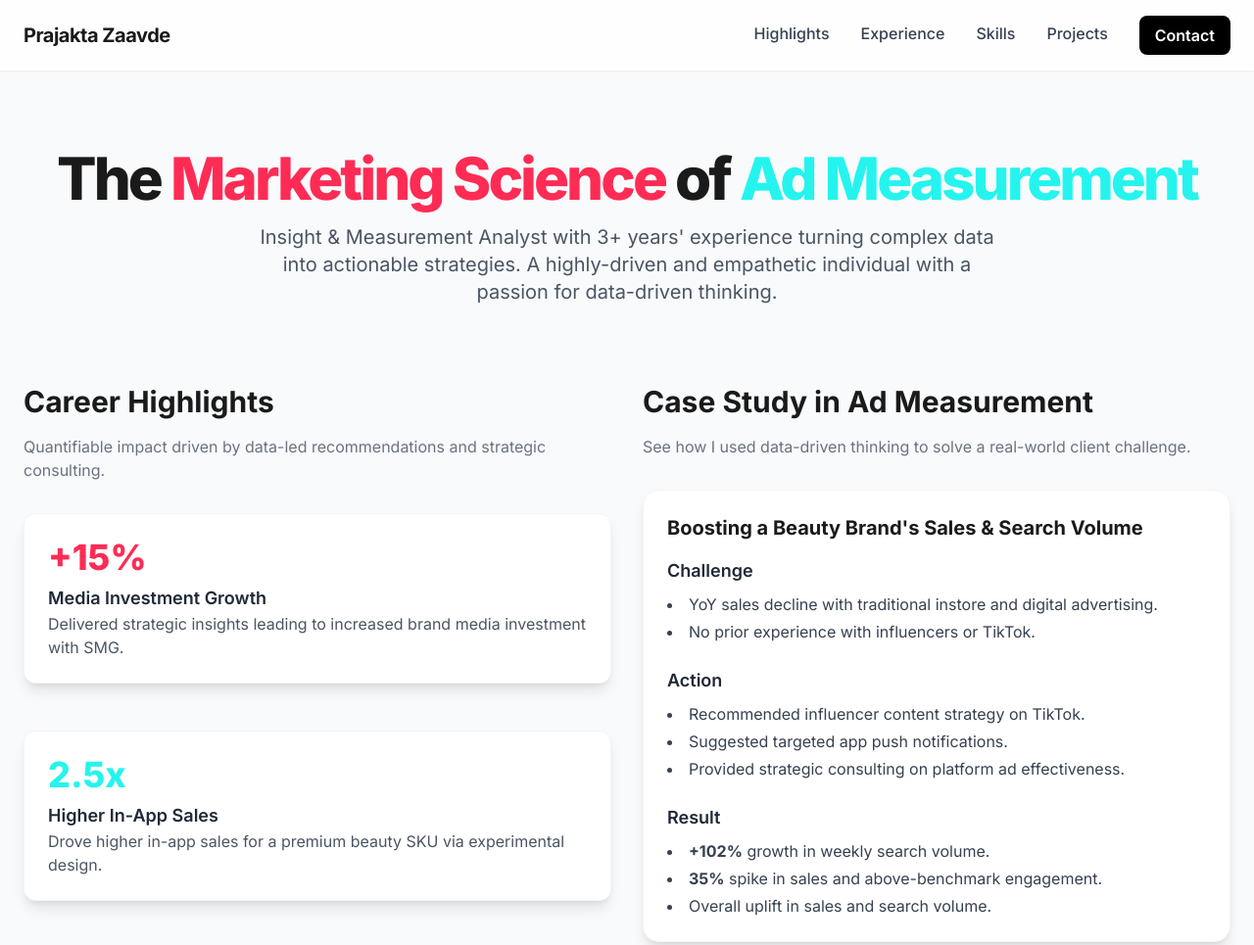
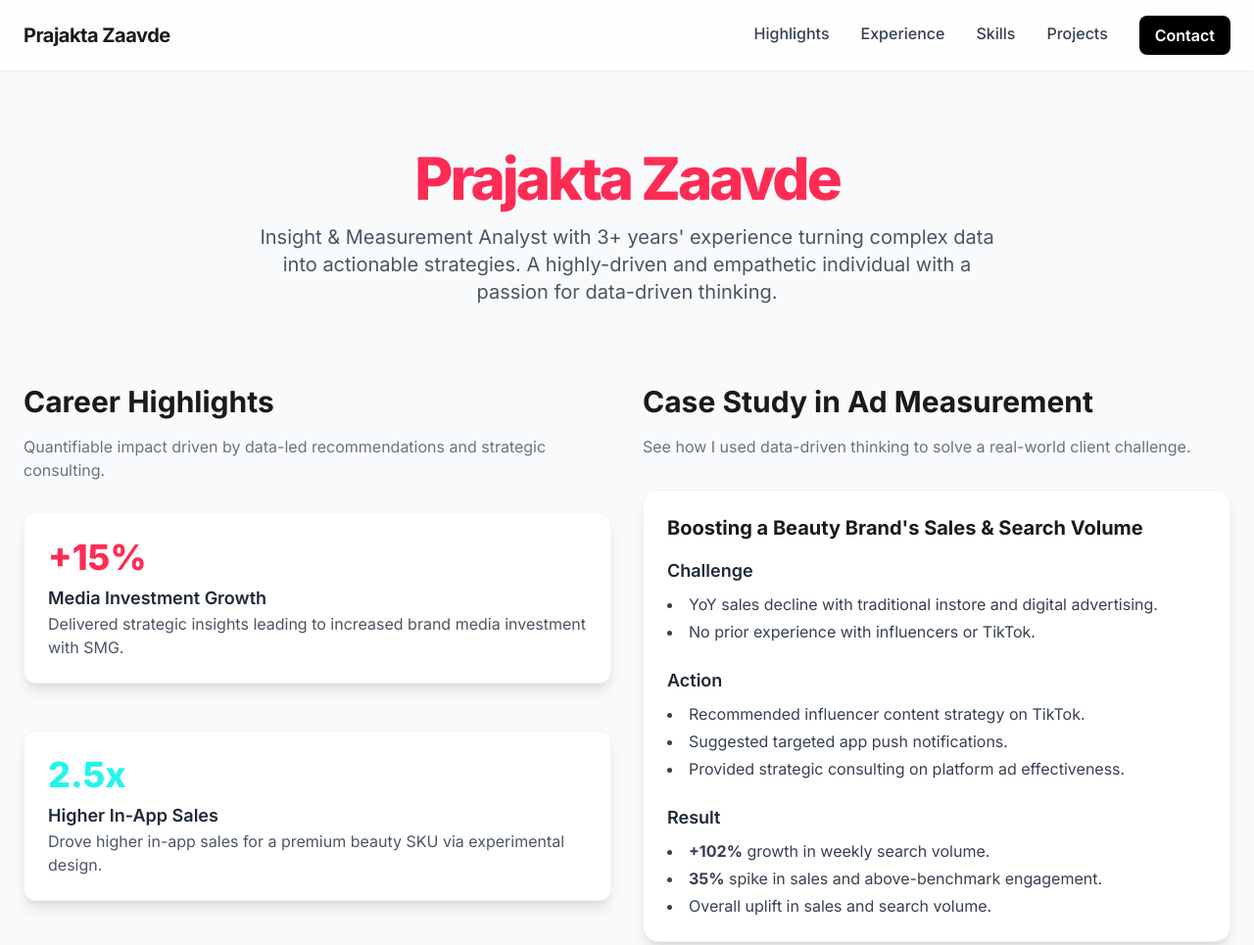
Before and after one commit to Prajaktahz/My-Profile, a plain HTML site: page index.html in a window 1280 px wide. Shown: the top 965 px of the page at 98% size. Drawn offline with nearby package versions, Linux system fonts and the light colour scheme.

Commit message:
Update index.html

```diff
--- a/index.html
+++ b/index.html
@@ -95,7 +95,7 @@
 
         <section id="hero" class="text-center mb-20">
             <h2 class="text-4xl md:text-6xl font-extrabold tracking-tighter mb-4">
-                The <span class="tiktok-magenta">Marketing Science</span> of <span class="tiktok-cyan">Ad Measurement</span>
+                <span class="tiktok-magenta">Prajakta Zaavde</span>
             </h2>
             <p class="max-w-3xl mx-auto text-lg md:text-xl text-gray-600 mb-8">
                 Insight & Measurement Analyst with 3+ years' experience turning complex data into actionable strategies. A highly-driven and empathetic individual with a passion for data-driven thinking.
```
